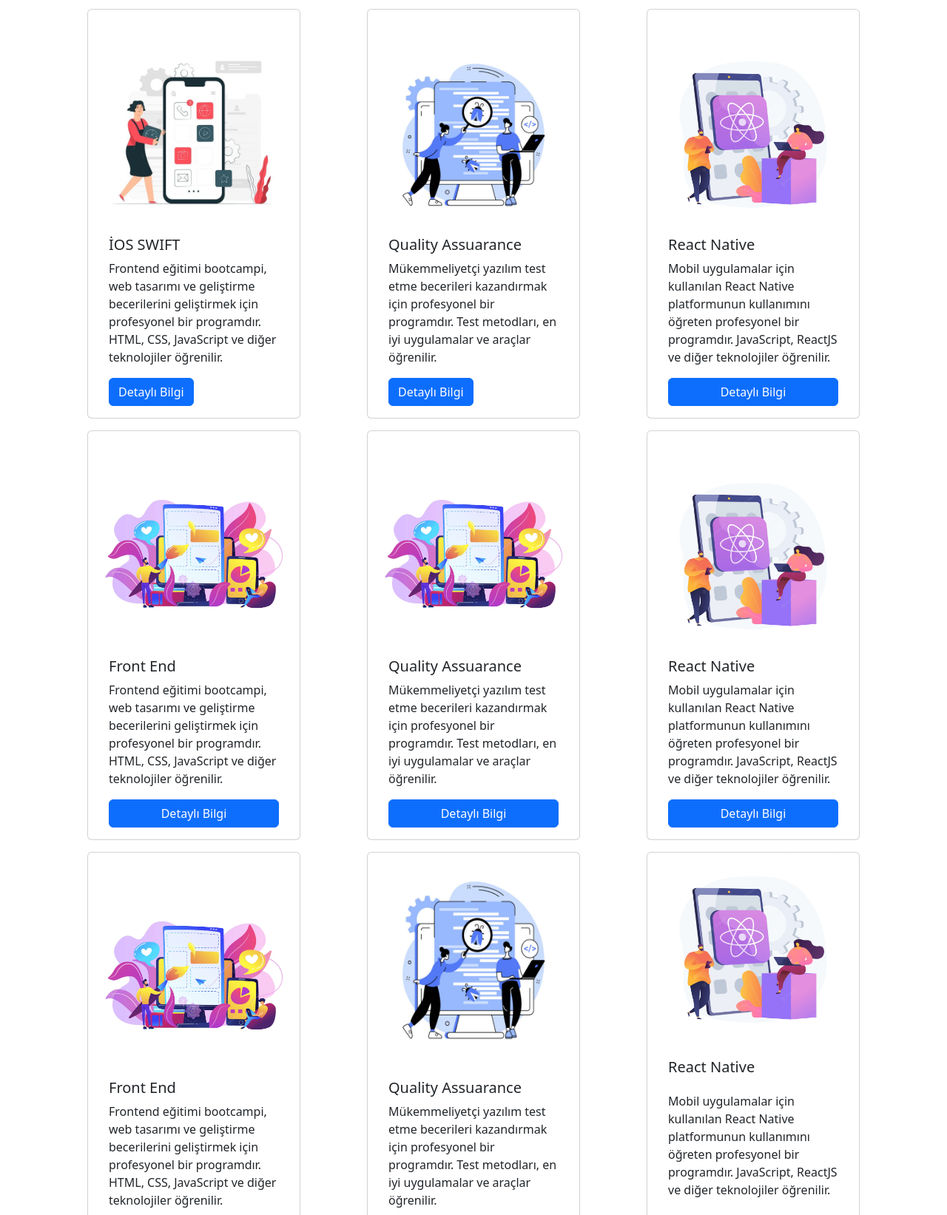
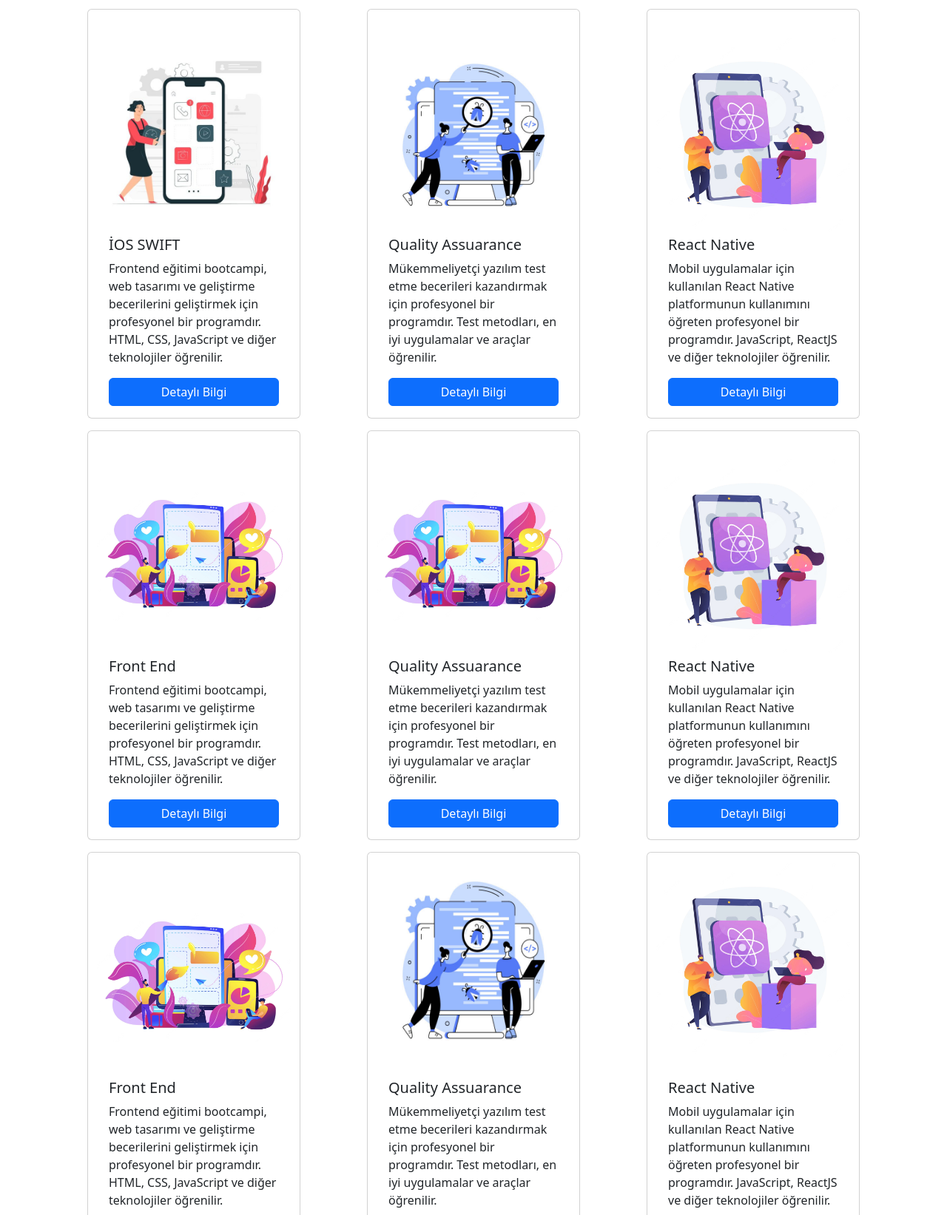
Before and after one commit to Udemig/5-sezon-haftasonu-bootstra-udemig, a plain HTML site: page egitimler.html in a window 1280 px wide. Shown: the part 122-1765 px from the top of the page at 74% size. Drawn offline with nearby package versions, Linux system fonts and the light colour scheme.

Commit message:
cards update

```diff
--- a/egitimler.html
+++ b/egitimler.html
@@ -85,7 +85,7 @@
             <img src="/images/ios.jpg" class="card-img-top pt-5 "  alt="...">
         </div>
 
-        <div class="card-body  ">
+        <div class="card-body  d-flex flex-column justify-content-between">
           <h5 class="card-title">İOS SWIFT</h5>
           <p class="card-text">Frontend eğitimi bootcampi, web tasarımı ve geliştirme becerilerini geliştirmek için profesyonel bir programdır. HTML, CSS, JavaScript ve diğer teknolojiler öğrenilir.</p>
           <a href="#" class="btn btn-primary">Detaylı Bilgi</a>
@@ -98,7 +98,7 @@
             <img src="/images/quality.jpg" class="card-img-top pt-5 "  alt="...">
         </div>
 
-        <div class="card-body ">
+        <div class="card-body d-flex flex-column justify-content-between ">
           <h5 class="card-title">Quality Assuarance</h5>
           <p class="card-text">Mükemmeliyetçi yazılım test etme becerileri kazandırmak için profesyonel bir programdır. Test metodları, en iyi uygulamalar ve araçlar öğrenilir.</p>
           <a href="#" class="btn btn-primary">Detaylı Bilgi</a>
@@ -164,7 +164,8 @@
     <!--! KART bitiş -->
     <!--! KART başlangıç -->
     <div class="card" style="width: 18rem;">
-        <img src="/images/quality.jpg" class="card-img-top" style="height:290px" alt="...">
+      <div class="card-head d-flex align-items-center justify-content-center" style="height:290px">        <img src="/images/quality.jpg" class="card-img-top" style="height:290px" alt="...">
+      </div>
         <div class="card-body d-flex flex-column justify-content-between">
           <h5 class="card-title">Quality Assuarance</h5>
           <p class="card-text">Mükemmeliyetçi yazılım test etme becerileri kazandırmak için profesyonel bir programdır. Test metodları, en iyi uygulamalar ve araçlar öğrenilir.</p>
@@ -174,7 +175,8 @@
     <!--! KART bitiş -->
     <!--! KART başlangıç -->
     <div class="card" style="width: 18rem;">
-        <img src="/images/react-native.jpg" class="card-img-top"  alt="...">
+      <div class="card-head d-flex align-items-center justify-content-center" style="height:290px">        <img src="/images/react-native.jpg" class="card-img-top"  alt="..."></div>
+
         <div class="card-body d-flex flex-column justify-content-between">
           <h5 class="card-title">React Native</h5>
           <p class="card-text">Mobil uygulamalar için kullanılan React Native platformunun kullanımını öğreten profesyonel bir programdır. JavaScript, ReactJS ve diğer teknolojiler öğrenilir.</p>
```
Also changed, not shown: 1 other file.
